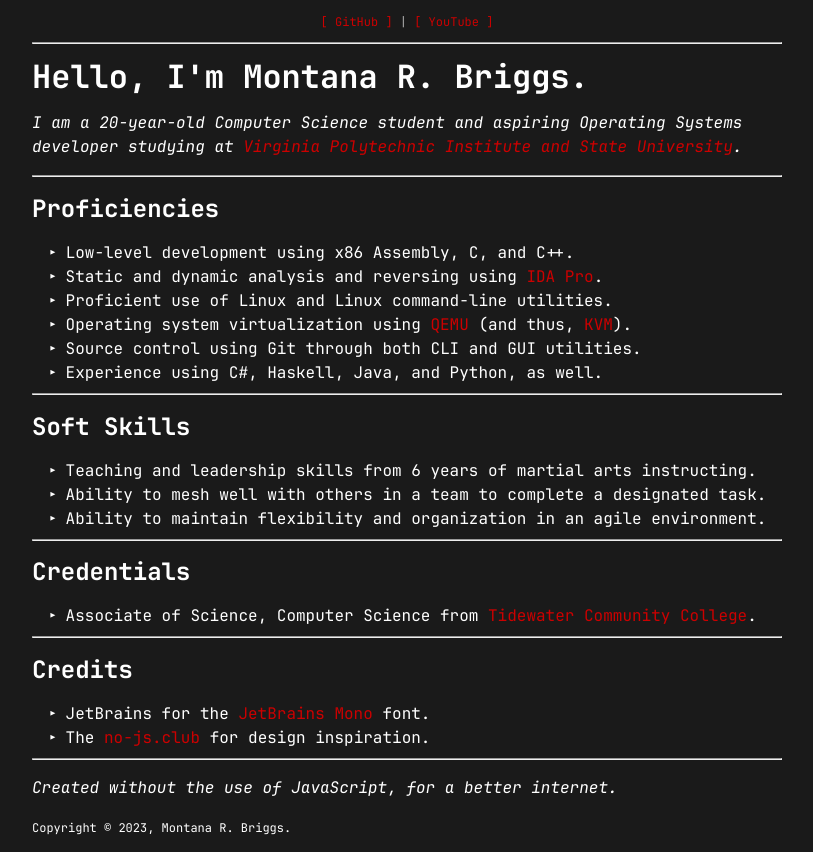
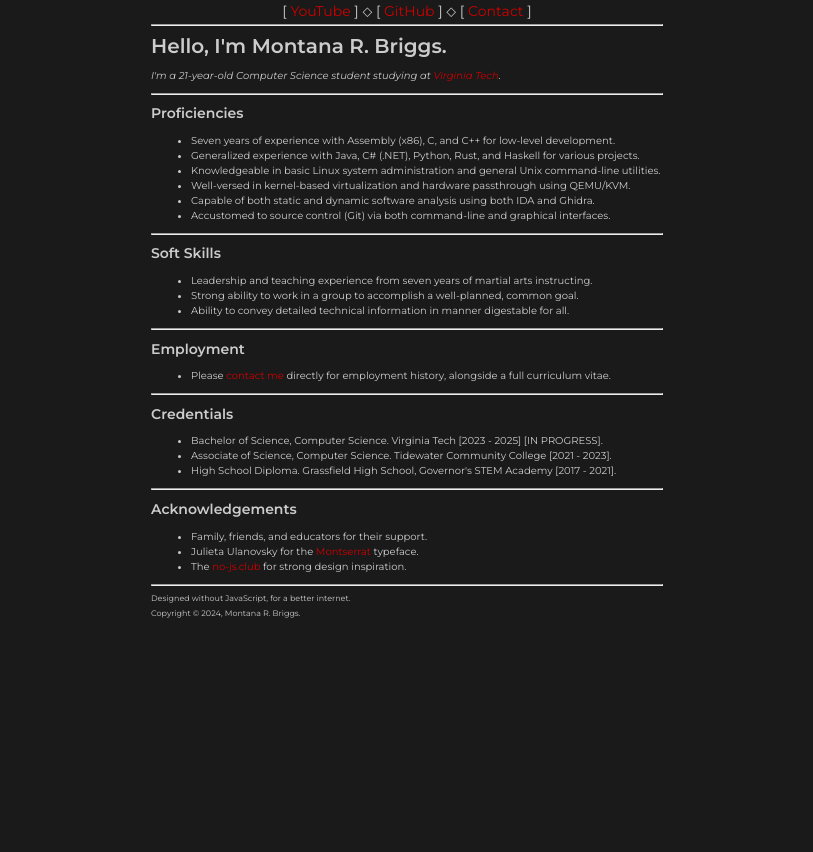
Before and after one commit to MontanaRBriggs/MontanaRBriggs.info, a plain HTML site: page index.html in a window 1280 px wide. Shown: the whole page, without its empty margins (233-1046 px from the left). After the commit the page ends 800 px from the top, so only its background shows below. Drawn offline with Linux system fonts and the light colour scheme.

Commit message:
Update content and styling.

```diff
--- a/index.html
+++ b/index.html
@@ -1,72 +1,96 @@
+<!-- MontanaRBriggs.info / MontanaRBriggs.dev -->
+
 <!DOCTYPE html>
-
-<!-- I am not a web developer. -->
-
 <html lang="en">
     <head>
         <meta charset="UTF-8">
+        <meta name="viewport" content="width=device-width, initial-scale=1.0">
+        <meta name="description" content="Montana R. Briggs' portfolio website.">
 
-		<meta name="viewport" content="width=device-width, initial-scale=1">
+        <title>Montana R. Briggs</title>
 
-		<title>Montana R. Briggs ▸ Information</title>
+        <link rel="stylesheet" href="styles.css">
+    </head>
 
-		<link rel="stylesheet" href="styling.css">
-	</head>
     <body>
+        <div class="navigation">
             <nav>
-			<a href="https://github.com/MontanaRBriggs" target="_blank">GitHub</a>
-			|
-			<a href="https://youtube.com/@MontanaRBriggs" target="_blank">YouTube</a>
+                <a href="https://youtube.com/@MontanaRBriggs">YouTube</a>
+                ⬦
+                <a href="https://github.com/MontanaRBriggs">GitHub</a>
+                ⬦
+                <a href="mailto:Contact@MontanaRBriggs.dev">Contact</a>
             </nav>
-		<hr>
-		<h1>
-			Hello, I'm Montana R. Briggs.
-		</h1>
-		<p>
-			I am a 20-year-old Computer Science student and aspiring Operating Systems developer studying at <a href="https://www.vt.edu/academics/majors/computer-science.html" target="_blank">Virginia Polytechnic Institute and State University</a>.
-		</p>
-		<hr>
-		<h2>
-			Proficiencies
-		</h2>
+        </div>
+
+        <hr> <!-- Separation between Navigation and the Header -->
+
+        <div class="introduction">
+            <header>
+                <h1>Hello, I'm Montana R. Briggs.</h1>
+            </header>
+
+            <p>I'm a 21-year-old Computer Science student studying at <a href="https://www.vt.edu/academics/majors/computer-science.html">Virginia Tech</a>.</p>
+        </div>
+
+        <hr> <!-- Separation between Header and Proficiencies -->
+
+        <div class="main-content">
+            <h2>Proficiencies</h2>
+
             <ul>
-			<li>Low-level development using x86 Assembly, C, and C++.</li>
-			<li>Static and dynamic analysis and reversing using <a href="https://hex-rays.com/IDA-Pro/" target="_blank">IDA Pro</a>.</li>
-			<li>Proficient use of Linux and Linux command-line utilities.</li>
-			<li>Operating system virtualization using <a href="https://www.qemu.org/" target="_blank">QEMU</a> (and thus, <a href="https://www.linux-kvm.org/page/Main_Page" target="_blank">KVM</a>).</li>
-			<li>Source control using Git through both CLI and GUI utilities.</li>
-			<li>Experience using C#, Haskell, Java, and Python, as well.</li>
+		<li>Seven years of experience with Assembly (x86), C, and C++ for low-level development.</li>
+		<li>Generalized experience with Java, C# (.NET), Python, Rust, and Haskell for various projects.</li>
+		<li>Knowledgeable in basic Linux system administration and general Unix command-line utilities.</li>
+		<li>Well-versed in kernel-based virtualization and hardware passthrough using QEMU/KVM.</li>
+		<li>Capable of both static and dynamic software analysis using both IDA and Ghidra.</li>
+		<li>Accustomed to source control (Git) via both command-line and graphical interfaces.</li>
             </ul>
-		<hr>
-		<h2>
-			Soft Skills
-		</h2>
+
+            <hr> <!-- Separation between Proficienies and Soft Skills -->
+
+            <h2>Soft Skills</h2>
+
             <ul>
-			<li>Teaching and leadership skills from 6 years of martial arts instructing.</li>
-			<li>Ability to mesh well with others in a team to complete a designated task.</li>
-			<li>Ability to maintain flexibility and organization in an agile environment.</li>
+		<li>Leadership and teaching experience from seven years of martial arts instructing.</li>
+		<li>Strong ability to work in a group to accomplish a well-planned, common goal.</li>
+		<li>Ability to convey detailed technical information in manner digestable for all.</li>
             </ul>
-		<hr>
-		<h2>
-			Credentials
-		</h2>
+
+	    <hr> <!-- Separation between Soft Skills and Employment -->
+
+	    <h2>Employment</h2>
+
 	    <ul>
-			<li>Associate of Science, Computer Science from <a href="https://www.tcc.edu/programs/computer-science/" target="_blank">Tidewater Community College</a>.
+		<li>Please <a href="mailto:Contact@MontanaRBriggs.dev">contact me</a> directly for employment history, alongside a full curriculum vitae.</li>
 	    </ul>
-		<hr>
-		<h2>
-			Credits
-		</h2>
+
+            <hr> <!-- Separation between Employment and Credentials -->
+
+            <h2>Credentials</h2>
+
             <ul>
-				<li>JetBrains for the <a href="https://www.jetbrains.com/lp/mono/">JetBrains Mono</a> font.</li>
-				<li>The <a href="https://no-js.club" target="_blank">no-js.club</a> for design inspiration.</li>
+		<li>Bachelor of Science, Computer Science. Virginia Tech [2023 - 2025] [IN PROGRESS].</li>
+		<li>Associate of Science, Computer Science. Tidewater Community College [2021 - 2023].</li>
+		<li>High School Diploma. Grassfield High School, Governor's STEM Academy [2017 - 2021].</li>
             </ul>
-		<hr>
-		<p class="endnote">
-			Created without the use of JavaScript, for a better internet.
-		</p>
-		<p class="copyright">
-			Copyright © 2023, Montana R. Briggs.
-		</p>
+
+            <hr> <!-- Separation between Credentials and Acknowledgements -->
+
+            <h2>Acknowledgements</h2>
+
+            <ul>
+		<li>Family, friends, and educators for their support.</li>
+                <li>Julieta Ulanovsky for the <a href="https://fonts.google.com/specimen/Montserrat">Montserrat</a> typeface.</li>
+		<li>The <a href="https://no-js.club">no-js.club</a> for strong design inspiration.</li>
+            </ul>
+
+        <hr> <!-- Separation between Credentials and Footer -->
+
+        <footer>
+            Designed without JavaScript, for a better internet.
+            <br>
+            Copyright © 2024, Montana R. Briggs.
+        </footer>
     </body>
 </html>
--- /dev/null
+++ b/styles.css
@@ -0,0 +1,107 @@
+/* MontanaRBriggs.info / MontanaRBriggs.dev */
+
+/* Character set. */
+
+@charset "UTF-8";
+
+/* External fonts. */
+
+@font-face {
+    font-family: "Montserrat-Regular";
+    src: url("Resources/Fonts/Montserrat/Montserrat-Regular.ttf") format("truetype");
+}
+
+@font-face {
+    font-family: "Montserrat-SemiBold";
+    src: url("Resources/Fonts/Montserrat/Montserrat-SemiBold.ttf") format("truetype");
+}
+
+@font-face {
+    font-family: "Montserrat-Italic";
+    src: url("Resources/Fonts/Montserrat/Montserrat-Italic.ttf") format("truetype");
+}
+
+/* General. */
+
+body {
+    /* Color scheme. */
+    background-color: #1A1A1A;
+    color: #CCCCCC;
+
+    /* Default text. */
+    font-family: "Montserrat-Regular";
+    line-height: 1.5em;
+    font-size: 1.25vh;
+
+    /* Default scaling. */
+    max-width: 95vw;
+    margin: 0.30vw auto;
+}
+
+@media screen and (min-width: 768px) {
+    body {
+        max-width: 40vw;
+	margin: 0.30vw auto;
+    }
+}
+
+a {
+    text-decoration: none;
+    color: #CC0000;
+}
+
+a:hover {
+    color: #FF6666;
+}
+
+p {
+    font-family: "Montserrat-Italic";
+    font-size: 1em;
+}
+
+hr {
+    color: #CCCCCC;
+}
+
+/* Navigation. */
+
+nav {
+    text-align: center;
+    font-size: 1.4em;
+    color: #CCCCCC;
+}
+
+nav a::before {
+    color: #CCCCCC;
+    content: "[ ";
+}
+
+nav a::after {
+    color: #CCCCCC;
+    content: " ]";
+}
+
+/* Introduction. */
+
+h1 {
+    font-family: "Montserrat-SemiBold";
+    font-size: 2.0em;
+}
+
+/* Main content. */
+
+h2 {
+    font-family: "Montserrat-SemiBold";
+    font-size: 1.4em;
+}
+
+li {
+    font-size: 1.0em;
+}
+
+/* Footer. */
+
+footer {
+    font-family: "Montserrat-Regular";
+    font-size: 1.0vh;
+}
```
Also changed, not shown: Resources/Fonts/Montserrat/Montserrat-Italic.ttf (added), Resources/Fonts/Montserrat/Montserrat-Regular.ttf (added), Resources/Fonts/Montserrat/Montserrat-SemiBold.ttf (added), Resources/Webfonts/JetBrainsMono-Bold.woff2 (deleted), Resources/Webfonts/JetBrainsMono-Italic.woff2 (deleted), Resources/Webfonts/JetBrainsMono-Regular.woff2 (deleted), 2 other files. Lines whose indentation alone changed are shown as unchanged.
